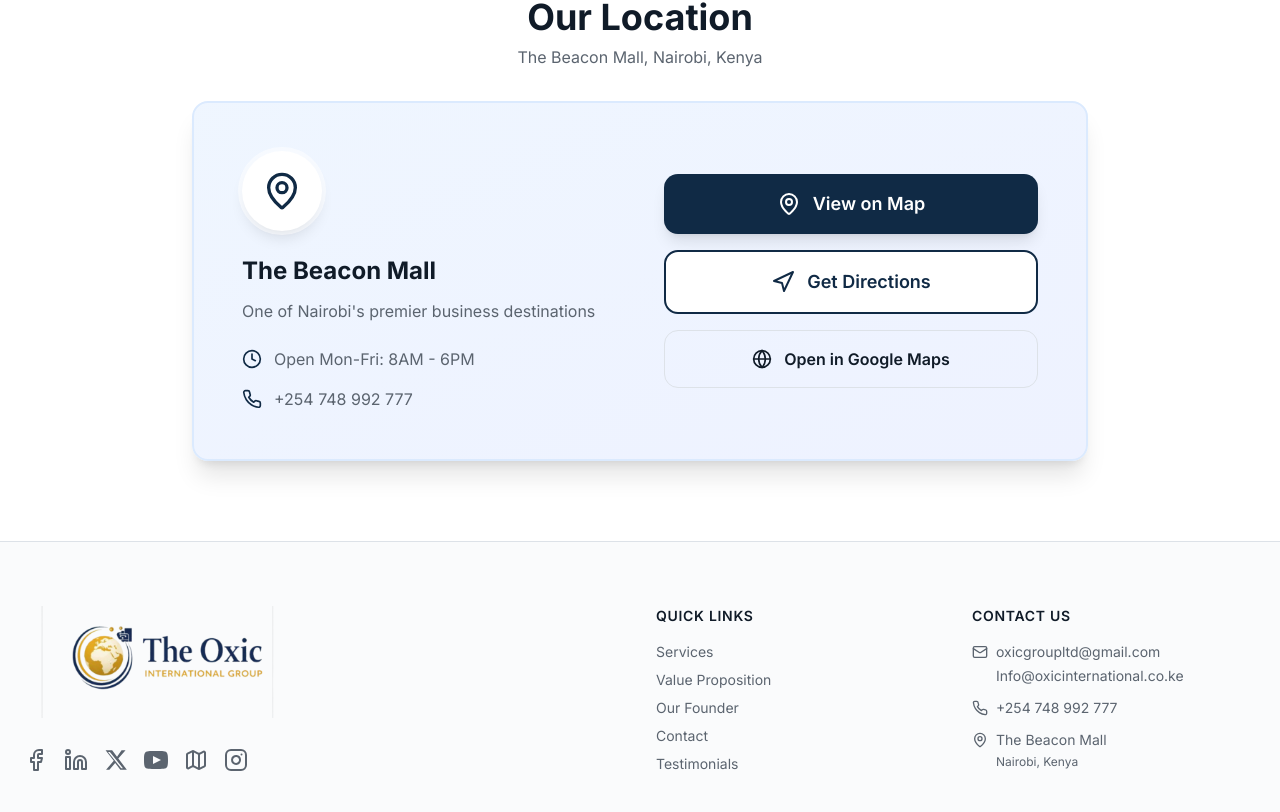
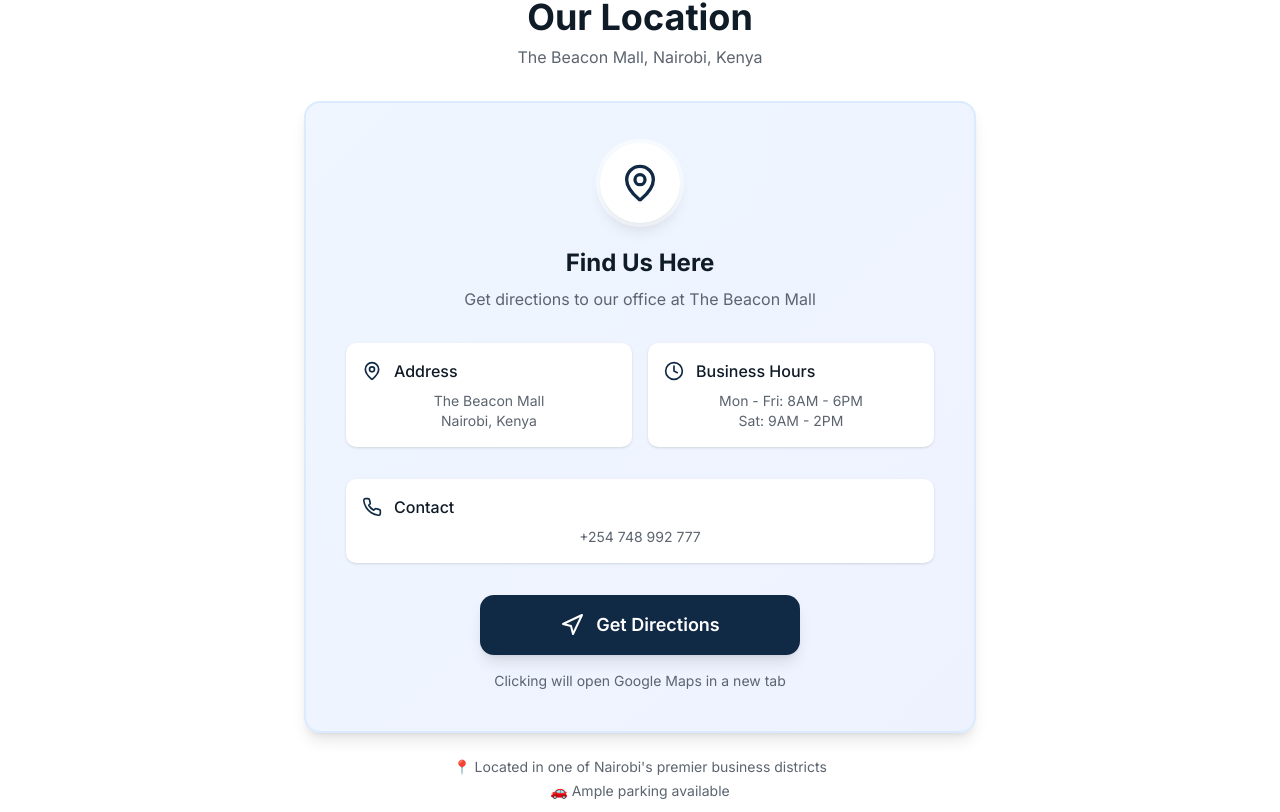
Before and after one commit to TristanBrian/invest, a Next.js app: page / in a window 1280 px wide. Shown: the part 6648-7460 px from the top of the page. Built offline with nearby package versions, Linux system fonts and the light colour scheme.

Commit message:
Refactor LocationMap component for clarity and efficiency
Removed unused state and modal functionality. Updated Google Maps link handling and adjusted layout for location details.

```diff
--- a/components/location-map.tsx
+++ b/components/location-map.tsx
@@ -1,20 +1,13 @@
 'use client'
 
-import React, { useState } from "react"
-import { MapPin, Navigation, ExternalLink, X, Clock, Phone, Globe } from "lucide-react"
-import Image from "next/image"
+import React from "react"
+import { Navigation, MapPin, Clock, Phone } from "lucide-react"
 
 export function LocationMap() {
-  const [showModal, setShowModal] = useState(false)
-
   const googleMapsLink = "https://www.google.com/maps/place/The+Beacon/@-1.2949109,35.6562758,178617m/data=!3m1!1e3!4m10!1m2!2m1!1sThe+Beacon+Mall!3m6!1s0x182f110017e5672d:0xd91cca1e1bf61235!8m2!3d-1.2949109!4d36.8098403"
 
-  const openGoogleMaps = () => {
-    window.open(googleMapsLink, "_blank")
-  }
-
-  const getDirections = () => {
-    window.open(`https://www.google.com/maps/dir/?api=1&destination=${encodeURIComponent("The Beacon Mall Nairobi")}`, "_blank")
+  const handleGetDirections = () => {
+    window.open(googleMapsLink, "_blank", "noopener,noreferrer")
   }
 
   return (
@@ -28,178 +21,70 @@ export function LocationMap() {
           </div>
 
           {/* Location Card */}
-          <div className="max-w-4xl mx-auto">
-            <div className="bg-gradient-to-br from-blue-50 to-indigo-50 border-2 border-blue-100 rounded-2xl p-8 md:p-12 shadow-xl">
-              <div className="grid md:grid-cols-2 gap-8 md:gap-12">
-                {/* Left Side - Visual */}
-                <div className="flex flex-col justify-center">
-                  <div className="text-center md:text-left">
-                    <div className="w-20 h-20 mx-auto md:mx-0 mb-6 bg-white rounded-full flex items-center justify-center shadow-lg ring-4 ring-white/50">
+          <div className="max-w-2xl mx-auto">
+            <div className="bg-gradient-to-br from-blue-50 to-indigo-50 border-2 border-blue-100 rounded-2xl p-8 md:p-10 shadow-lg hover:shadow-xl transition-shadow">
+              <div className="text-center">
+                {/* Icon */}
+                <div className="w-20 h-20 mx-auto mb-6 bg-white rounded-full flex items-center justify-center shadow-lg ring-4 ring-white/50">
                   <MapPin className="h-10 w-10 text-primary" />
                 </div>
 
-                    <h3 className="text-2xl font-bold mb-3">{"The Beacon Mall"}</h3>
-                    <p className="text-muted-foreground mb-6">{"One of Nairobi's premier business destinations"}</p>
+                {/* Title */}
+                <h3 className="text-2xl font-bold mb-2">{"Find Us Here"}</h3>
+                <p className="text-muted-foreground mb-8">{"Get directions to our office at The Beacon Mall"}</p>
 
-                    <div className="space-y-4">
-                      <div className="flex items-center gap-3">
+                {/* Location Details */}
+                <div className="grid grid-cols-1 md:grid-cols-2 gap-4 mb-8">
+                  <div className="bg-white rounded-lg p-4 shadow-sm">
+                    <div className="flex items-center gap-3 mb-2">
+                      <MapPin className="h-5 w-5 text-primary" />
+                      <span className="font-medium">Address</span>
+                    </div>
+                    <p className="text-sm text-muted-foreground">The Beacon Mall<br />Nairobi, Kenya</p>
+                  </div>
+
+                  <div className="bg-white rounded-lg p-4 shadow-sm">
+                    <div className="flex items-center gap-3 mb-2">
                       <Clock className="h-5 w-5 text-primary" />
-                        <span className="text-muted-foreground">{"Open Mon-Fri: 8AM - 6PM"}</span>
+                      <span className="font-medium">Business Hours</span>
                     </div>
-                      <div className="flex items-center gap-3">
-                        <Phone className="h-5 w-5 text-primary" />
-                        <span className="text-muted-foreground">{"+254 748 992 777"}</span>
-                      </div>
-                    </div>
+                    <p className="text-sm text-muted-foreground">Mon - Fri: 8AM - 6PM<br />Sat: 9AM - 2PM</p>
                   </div>
                 </div>
 
-                {/* Right Side - Action Buttons */}
-                <div className="flex flex-col justify-center">
-                  <div className="space-y-4">
+                {/* Contact Info */}
+                <div className="bg-white rounded-lg p-4 mb-8 shadow-sm">
+                  <div className="flex items-center gap-3 mb-2">
+                    <Phone className="h-5 w-5 text-primary" />
+                    <span className="font-medium">Contact</span>
+                  </div>
+                  <p className="text-sm text-muted-foreground">+254 748 992 777</p>
+                </div>
+
+                {/* Get Directions Button */}
                 <button
-                      onClick={() => setShowModal(true)}
-                      className="w-full py-4 bg-primary text-primary-foreground rounded-xl font-semibold hover:bg-primary/90 transition-all flex items-center justify-center gap-3 text-lg shadow-lg hover:shadow-xl transform hover:-translate-y-0.5"
-                    >
-                      <MapPin className="h-6 w-6" />
-                      {"View on Map"}
-                    </button>
-
-                    <button
-                      onClick={getDirections}
-                      className="w-full py-4 border-2 border-primary text-primary bg-white rounded-xl font-semibold hover:bg-primary/5 transition-all flex items-center justify-center gap-3 text-lg"
+                  onClick={handleGetDirections}
+                  className="w-full max-w-xs mx-auto py-4 bg-primary text-primary-foreground rounded-xl font-semibold hover:bg-primary/90 transition-all flex items-center justify-center gap-3 text-lg shadow-lg hover:shadow-xl transform hover:-translate-y-0.5 active:translate-y-0"
                 >
                   <Navigation className="h-6 w-6" />
                   {"Get Directions"}
                 </button>
 
-                    <button
-                      onClick={openGoogleMaps}
-                      className="w-full py-4 border border-border text-foreground rounded-xl font-semibold hover:bg-muted transition-all flex items-center justify-center gap-3"
-                    >
-                      <Globe className="h-5 w-5" />
-                      {"Open in Google Maps"}
-                    </button>
+                {/* Helper Text */}
+                <p className="text-sm text-muted-foreground mt-4">
+                  {"Clicking will open Google Maps in a new tab"}
+                </p>
+              </div>
+            </div>
+
+            {/* Additional Info */}
+            <div className="mt-6 text-center text-sm text-muted-foreground">
+              <p>📍 Located in one of Nairobi's premier business districts</p>
+              <p className="mt-1">🚗 Ample parking available</p>
             </div>
           </div>
         </div>
       </div>
-          </div>
-        </div>
-      </div>
-
-      {/* Modal */}
-      {showModal && (
-        <div
-          className="fixed inset-0 z-50 flex items-center justify-center p-4 bg-black/70 backdrop-blur-sm animate-in fade-in"
-          onClick={() => setShowModal(false)}
-        >
-          <div
-            className="relative w-full max-w-md bg-background rounded-2xl overflow-hidden shadow-2xl animate-in slide-in-from-bottom-4"
-            onClick={(e) => e.stopPropagation()}
-          >
-            {/* Modal Header */}
-            <div className="p-6 border-b border-border">
-              <div className="flex items-center justify-between mb-2">
-                <div className="flex items-center gap-3">
-                  <div className="w-12 h-12 bg-primary/10 rounded-full flex items-center justify-center">
-                    <MapPin className="h-6 w-6 text-primary" />
-                  </div>
-                  <div>
-                    <h3 className="text-xl font-bold">{"View on Map"}</h3>
-                    <p className="text-sm text-muted-foreground">{"Choose an option below"}</p>
-                  </div>
-                </div>
-                <button
-                  onClick={() => setShowModal(false)}
-                  className="p-2 hover:bg-muted rounded-lg transition-colors"
-                  aria-label="Close"
-                >
-                  <X className="h-5 w-5" />
-                </button>
-              </div>
-            </div>
-
-            {/* Modal Content */}
-            <div className="p-6">
-              <div className="space-y-4">
-                <div className="bg-gradient-to-r from-blue-50 to-indigo-50 border border-blue-100 rounded-xl p-4">
-                  <p className="font-medium mb-1">📍 <strong>The Beacon Mall</strong></p>
-                  <p className="text-sm text-muted-foreground">Nairobi, Kenya</p>
-                </div>
-
-                <div className="space-y-3">
-                  <button
-                    onClick={() => {
-                      openGoogleMaps()
-                      setShowModal(false)
-                    }}
-                    className="w-full p-4 bg-primary text-primary-foreground rounded-lg font-semibold hover:bg-primary/90 transition-colors flex items-center justify-between group"
-                  >
-                    <div className="flex items-center gap-3">
-                      <ExternalLink className="h-5 w-5" />
-                      <span>{"Open Google Maps"}</span>
-                    </div>
-                    <span className="text-sm opacity-70 group-hover:translate-x-1 transition-transform">→</span>
-                  </button>
-
-                  <button
-                    onClick={() => {
-                      getDirections()
-                      setShowModal(false)
-                    }}
-                    className="w-full p-4 border-2 border-primary text-primary bg-white rounded-lg font-semibold hover:bg-primary/5 transition-colors flex items-center justify-between group"
-                  >
-                    <div className="flex items-center gap-3">
-                      <Navigation className="h-5 w-5" />
-                      <span>{"Get Directions"}</span>
-                    </div>
-                    <span className="text-sm opacity-70 group-hover:translate-x-1 transition-transform">→</span>
-                  </button>
-                </div>
-
-                {/* Quick Info */}
-                <div className="pt-4 border-t border-border">
-                  <h4 className="font-medium mb-3">Quick Info:</h4>
-                  <div className="grid grid-cols-2 gap-3 text-sm">
-                    <div className="bg-muted/50 rounded-lg p-3">
-                      <p className="font-medium mb-1">Hours</p>
-                      <p className="text-muted-foreground">Mon-Fri: 8AM-6PM</p>
-                    </div>
-                    <div className="bg-muted/50 rounded-lg p-3">
-                      <p className="font-medium mb-1">Phone</p>
-                      <p className="text-muted-foreground">+254 748 992 777</p>
-                    </div>
-                  </div>
-                </div>
-
-                {/* Alternative Option */}
-                <div className="pt-4">
-                  <p className="text-sm text-muted-foreground text-center">
-                    {"Prefer to copy the address? "}
-                    <button
-                      onClick={() => {
-                        navigator.clipboard.writeText("The Beacon Mall, Nairobi, Kenya")
-                        setShowModal(false)
-                      }}
-                      className="text-primary hover:underline font-medium"
-                    >
-                      {"Copy Address"}
-                    </button>
-                  </p>
-                </div>
-              </div>
-            </div>
-
-            {/* Modal Footer */}
-            <div className="p-6 border-t border-border bg-muted/30">
-              <div className="text-center text-sm text-muted-foreground">
-                <p>Clicking an option will open Google Maps in a new tab</p>
-              </div>
-            </div>
-          </div>
-        </div>
-      )}
     </section>
   )
 }
```
Lines whose indentation alone changed are shown as unchanged.
